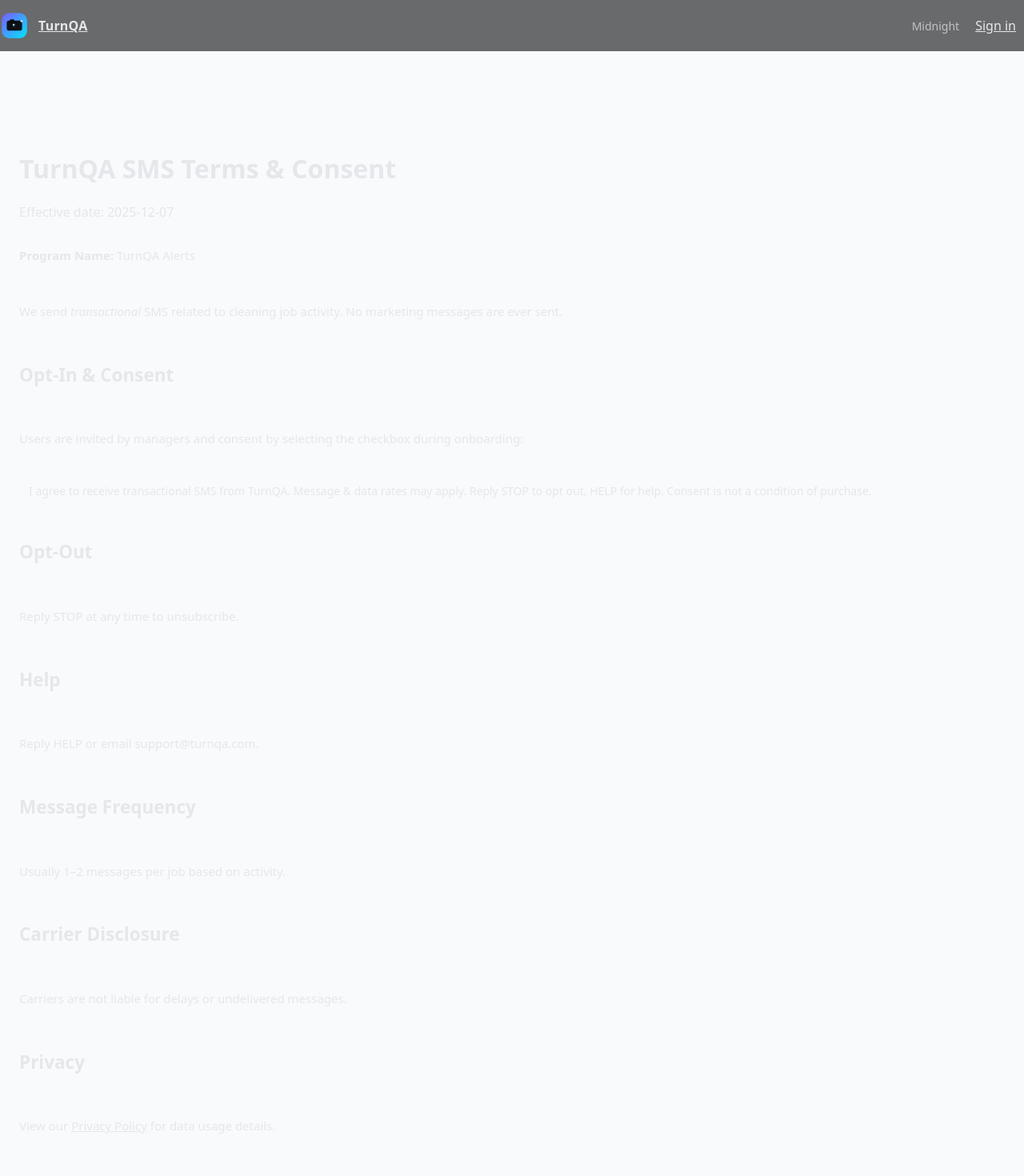
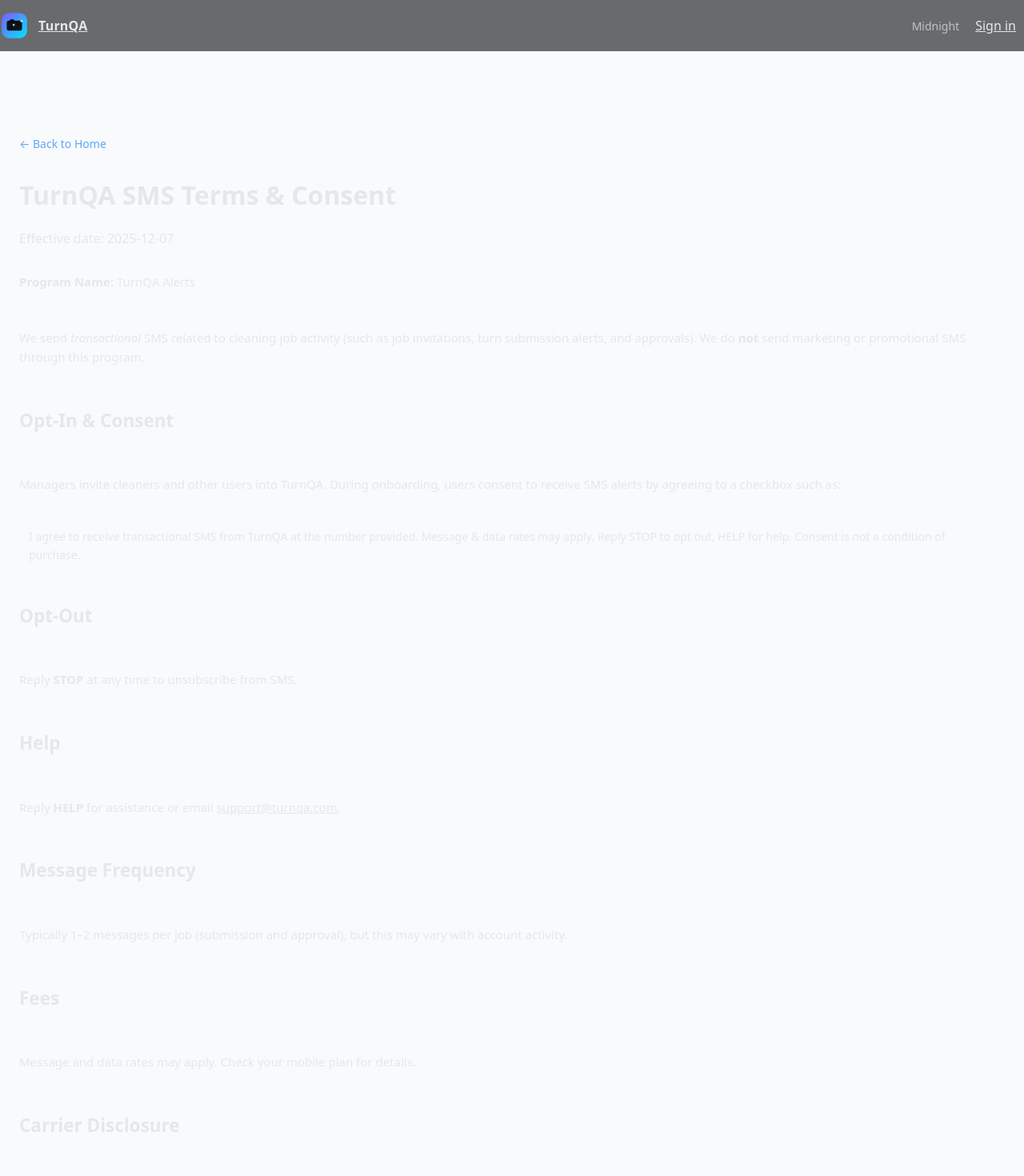
Before and after one commit to dmeadows001/turn-qa, a Next.js app: page /legal/sms-terms in a window 1280 px wide. Shown: the top 1470 px of the page at 80% size. Built offline with nearby package versions, Linux system fonts and the light colour scheme; no server answers.

Commit message:
Update sms-terms.js

```diff
--- a/pages/legal/sms-terms.js
+++ b/pages/legal/sms-terms.js
@@ -1,40 +1,77 @@
+import Head from "next/head";
+import Link from "next/link";
 import Header from "@/components/layout/Header";
 import Card from "@/components/ui/Card";
-import Head from "next/head";
 
 export default function SmsTerms() {
   return (
     <>
       <Head>
-        <title>TurnQA SMS Terms & Consent</title>
+        <title>TurnQA SMS Terms &amp; Consent</title>
         <meta name="robots" content="noindex,nofollow" />
+        <meta
+          name="description"
+          content="TurnQA SMS terms, opt-in, opt-out, and consent details for transactional notifications."
+        />
       </Head>
 
       <Header />
 
-<main
-  className="auth-wrap"
-  style={{
-    paddingTop: "80px",   // <-- this prevents header overlap
-    minHeight: "calc(100vh - 56px)",
-    background: "var(--bg), radial-gradient(1000px 600px at 80% -10%, rgba(124,92,255,.16), transparent 60%), radial-gradient(800px 500px at 0% 100%, rgba(0,229,255,.08), transparent 60%), linear-gradient(180deg, rgba(255,255,255,0.02), rgba(255,255,255,0) 40%)",
-    paddingBottom: "32px",
-  }}
+      <main
+        className="auth-wrap"
+        style={{
+          paddingTop: "80px", // prevent header overlap
+          minHeight: "calc(100vh - 56px)",
+          background:
+            "var(--bg), radial-gradient(1000px 600px at 80% -10%, rgba(124,92,255,.16), transparent 60%), radial-gradient(800px 500px at 0% 100%, rgba(0,229,255,.08), transparent 60%), linear-gradient(180deg, rgba(255,255,255,0.02), rgba(255,255,255,0) 40%)",
+          paddingBottom: "32px",
+        }}
       >
         <Card className="auth-card" style={{ maxWidth: 900 }}>
-          <h1 className="h1 accent">TurnQA SMS Terms & Consent</h1>
-          <p className="muted">Effective date: {new Date().toISOString().slice(0, 10)}</p>
+          {/* Back to home */}
+          <Link
+            href="/"
+            style={{
+              display: "inline-flex",
+              alignItems: "center",
+              gap: 6,
+              color: "#60a5fa",
+              fontSize: 14,
+              textDecoration: "none",
+              marginBottom: 12,
+            }}
+          >
+            ← Back to Home
+          </Link>
 
-          <div style={{ display: "grid", gap: 16, fontSize: 15, lineHeight: 1.6 }}>
-            <p><strong>Program Name:</strong> TurnQA Alerts</p>
+          <h1 className="h1 accent">TurnQA SMS Terms &amp; Consent</h1>
+          <p className="muted">
+            Effective date: {new Date().toISOString().slice(0, 10)}
+          </p>
+
+          <div
+            style={{
+              display: "grid",
+              gap: 16,
+              fontSize: 15,
+              lineHeight: 1.6,
+            }}
+          >
             <p>
-              We send <em>transactional</em> SMS related to cleaning job activity.
-              No marketing messages are ever sent.
+              <strong>Program Name:</strong> TurnQA Alerts
+            </p>
+            <p>
+              We send <em>transactional</em> SMS related to cleaning job
+              activity (such as job invitations, turn submission alerts, and
+              approvals). We do <strong>not</strong> send marketing or
+              promotional SMS through this program.
             </p>
 
-            <h2 className="h2">Opt-In & Consent</h2>
+            <h2 className="h2">Opt-In &amp; Consent</h2>
             <p>
-              Users are invited by managers and consent by selecting the checkbox during onboarding:
+              Managers invite cleaners and other users into TurnQA. During
+              onboarding, users consent to receive SMS alerts by agreeing to a
+              checkbox such as:
             </p>
 
             <div
@@ -45,25 +82,46 @@ export default function SmsTerms() {
                 fontSize: 14,
               }}
             >
-              I agree to receive transactional SMS from TurnQA. Message & data rates may apply.
-              Reply STOP to opt out, HELP for help. Consent is not a condition of purchase.
+              I agree to receive transactional SMS from TurnQA at the number
+              provided. Message &amp; data rates may apply. Reply STOP to opt
+              out, HELP for help. Consent is not a condition of purchase.
             </div>
 
             <h2 className="h2">Opt-Out</h2>
-            <p>Reply STOP at any time to unsubscribe.</p>
+            <p>
+              Reply <strong>STOP</strong> at any time to unsubscribe from SMS.
+            </p>
 
             <h2 className="h2">Help</h2>
-            <p>Reply HELP or email support@turnqa.com.</p>
+            <p>
+              Reply <strong>HELP</strong> for assistance or email{" "}
+              <a href="mailto:support@turnqa.com">support@turnqa.com</a>.
+            </p>
 
             <h2 className="h2">Message Frequency</h2>
-            <p>Usually 1–2 messages per job based on activity.</p>
+            <p>
+              Typically 1–2 messages per job (submission and approval), but this
+              may vary with account activity.
+            </p>
+
+            <h2 className="h2">Fees</h2>
+            <p>
+              Message and data rates may apply. Check your mobile plan for
+              details.
+            </p>
 
             <h2 className="h2">Carrier Disclosure</h2>
-            <p>Carriers are not liable for delays or undelivered messages.</p>
+            <p>
+              Carriers are not liable for delayed or undelivered messages.
+            </p>
 
             <h2 className="h2">Privacy</h2>
             <p>
-              View our <a href="/legal/privacy">Privacy Policy</a> for data usage details.
+              We respect your privacy. See our{" "}
+              <Link href="/legal/privacy" style={{ textDecoration: "underline" }}>
+                Privacy Policy
+              </Link>{" "}
+              for details on how we handle information.
             </p>
           </div>
         </Card>
```
